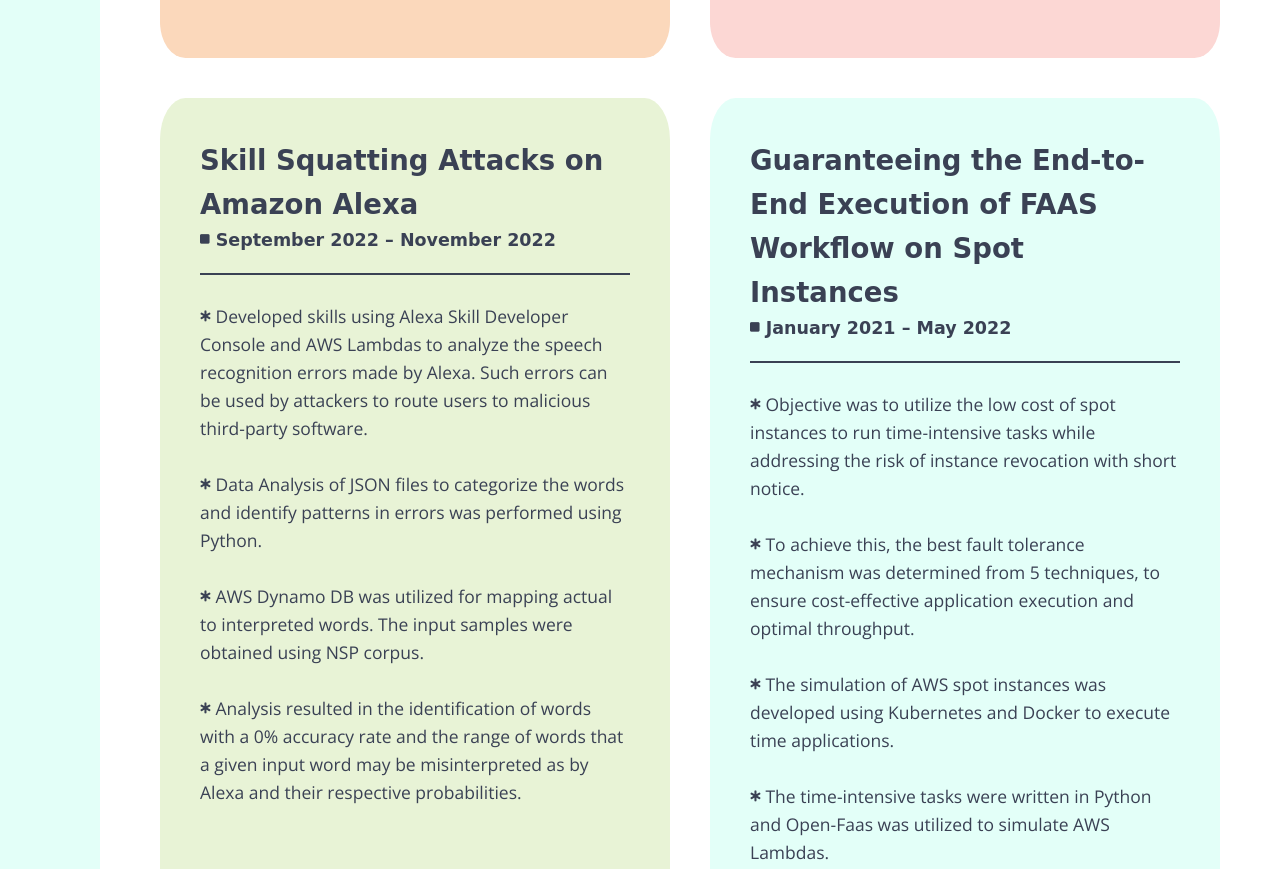
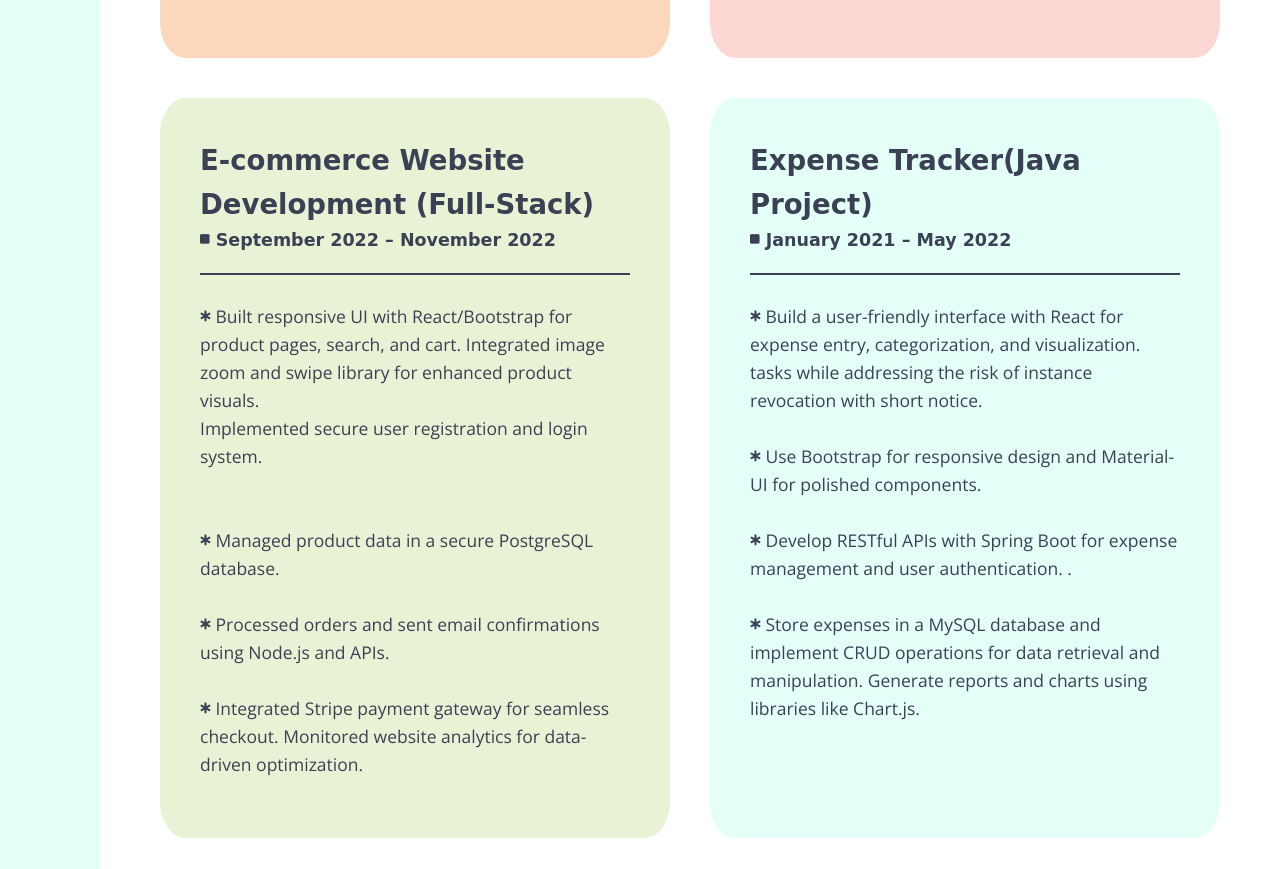
Before and after one commit to Vineela162000/Vineela-chejarla-portfolio, a website: page index.html in a window 1280 px wide. Shown: the part 4800-5669 px from the top of the page. Drawn offline with nearby package versions, Linux system fonts and the light colour scheme; a web font is replaced by a local one.

Commit message:
Update index.html

```diff
--- a/index.html
+++ b/index.html
@@ -410,7 +410,8 @@
 
           <div class="project project-3">
             <div class="project-header">
-              <h4 class="heading-4">Skill Squatting Attacks on Amazon Alexa</h4>
+              <h4 class="heading-4">
+                E-commerce Website Development (Full-Stack)</h4>
               <h6 class="heading-6">
                 <i class="square-icon fa-solid fa-square fa-2xs"></i> September
                 2022 – November 2022
@@ -420,27 +421,23 @@
             <div class="project-body">
               <p class="paragraph project-paragraph">
                 <i class="fa-sharp fa-solid fa-star-of-life fa-2xs"></i>
-                Developed skills using Alexa Skill Developer Console
-                and AWS Lambdas to analyze the speech recognition errors
-                made by Alexa. Such errors can be used by attackers
-                to route users to malicious third-party software.
+                Built responsive UI with React/Bootstrap for product pages, search, and cart.
+Integrated image zoom and swipe library for enhanced product visuals.<br>
+Implemented secure user registration and login system.<br>
                 <br />
 
                 <br /><i class="fa-sharp fa-solid fa-star-of-life fa-2xs"></i>
-                Data Analysis of JSON files to categorize the words and identify
-                patterns in errors was performed using Python.
+                Managed product data in a secure PostgreSQL database.
                 <br />
 
                 <br /><i class="fa-sharp fa-solid fa-star-of-life fa-2xs"></i>
-                AWS Dynamo DB was utilized for mapping actual to interpreted words.
-                The input samples were obtained using NSP corpus.
+                Processed orders and sent email confirmations using Node.js and APIs.
 
                 <br />
 
                 <br /><i class="fa-sharp fa-solid fa-star-of-life fa-2xs"></i>
-                Analysis resulted in the identification of words with a 0%
-                accuracy rate and the range of words that a given input word may be
-                misinterpreted as by Alexa and their respective probabilities.
+                Integrated Stripe payment gateway for seamless checkout.
+Monitored website analytics for data-driven optimization.
               </p>
             </div>
           </div>
@@ -448,8 +445,7 @@
           <div class="project project-2">
             <div class="project-header">
               <h4 class="heading-4">
-                Guaranteeing the End-to-End Execution of FAAS Workflow on Spot
-                Instances
+                Expense Tracker(Java Project)
               </h4>
               <h6 class="heading-6">
                 <i class="square-icon fa-solid fa-square fa-2xs"></i> January
@@ -460,25 +456,24 @@
             <div class="project-body">
               <p class="paragraph project-paragraph">
                 <i class="fa-sharp fa-solid fa-star-of-life fa-2xs"></i>
-                Objective was to utilize the low cost of spot instances to run
-                time-intensive
+                Build a user-friendly interface with React for expense entry, categorization, and visualization.
+
                 tasks while addressing the risk of instance revocation with short notice. <br />
 
                 <br />
                 <i class="fa-sharp fa-solid fa-star-of-life fa-2xs"></i
-                > To achieve this, the best fault tolerance mechanism was determined from
-                5 techniques,
-                to ensure cost-effective application execution and optimal throughput.
+                > Use Bootstrap for responsive design and Material-UI for polished components.
+
                 <br /><br /><i
                   class="fa-sharp fa-solid fa-star-of-life fa-2xs"
                 ></i>
-                The simulation of AWS spot instances was developed using Kubernetes and
-                Docker to execute time applications.
+                Develop RESTful APIs with Spring Boot for expense management and user authentication.
+.
                 <br /><br /><i
                   class="fa-sharp fa-solid fa-star-of-life fa-2xs"
                 ></i>
-                The time-intensive tasks were written in Python and Open-Faas was
-                utilized to simulate AWS Lambdas.
+                Store expenses in a MySQL database and implement CRUD operations for data retrieval and manipulation.
+Generate reports and charts using libraries like Chart.js.
               </p>
             </div>
           </div>
```
